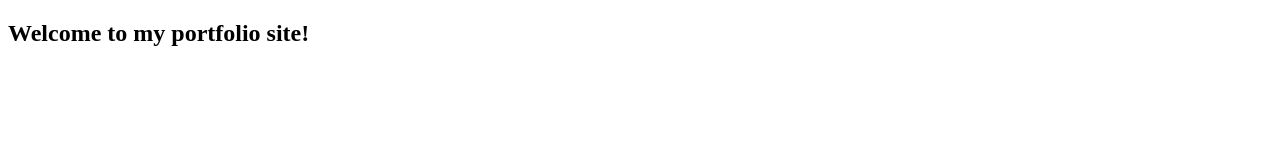
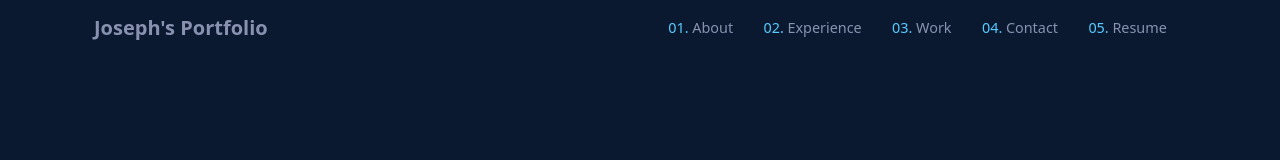
Before and after one commit to OptimusJc/portfolio-v2, a Gatsby site: page / in a window 1280 px wide. Built offline with nearby package versions, Linux system fonts and the light colour scheme; Gatsby itself is replaced by a stand-in of ours.

Commit message:
style: ADd the header and nav section

```diff
--- a/package.json
+++ b/package.json
@@ -15,6 +15,7 @@
     "clean": "gatsby clean"
   },
   "dependencies": {
+    "bootstrap": "^5.2.1",
     "gatsby": "^4.22.0",
     "gatsby-plugin-image": "^2.22.0",
     "gatsby-plugin-sass": "^5.22.0",
@@ -23,6 +24,7 @@
     "gatsby-transformer-sharp": "^4.22.0",
     "react": "^18.1.0",
     "react-dom": "^18.1.0",
+    "react-icons": "^4.4.0",
     "sass": "^1.54.8"
   }
 }
--- /dev/null
+++ b/src/components/Header.js
@@ -0,0 +1,68 @@
+import React from "react";
+import { HiMenuAlt4 } from "react-icons/hi";
+
+const Header = () => {
+	return (
+		<section class="header">
+			<div class="container">
+				<div class="row">
+					<div class="col">
+						<nav class="navbar navbar-expand-lg">
+							<div class="container-fluid">
+								<a class="navbar-brand" href="#">
+									Joseph's Portfolio
+								</a>
+								<button
+									class="navbar-toggler"
+									type="button"
+									data-bs-toggle="collapse"
+									data-bs-target="#navbarSupportedContent"
+									aria-controls="navbarSupportedContent"
+									aria-expanded="false"
+									aria-label="Toggle navigation"
+								>
+									<HiMenuAlt4 class="navbar-toggler-icon" />
+								</button>
+
+								<div
+									class="collapse navbar-collapse"
+									id="navbarSupportedContent"
+								>
+									<ul class="navbar-nav me-auto mb-2 mb-lg-0">
+										<li class="nav-item">
+											<a class="nav-link active" aria-current="page" href="#">
+												About
+											</a>
+										</li>
+										<li class="nav-item">
+											<a class="nav-link" href="#">
+												Experience
+											</a>
+										</li>
+										<li class="nav-item">
+											<a href="#" class="nav-link">
+												Work
+											</a>
+										</li>
+										<li class="nav-item">
+											<a href="#" class="nav-link">
+												Contact
+											</a>
+										</li>
+										<li class="nav-item">
+											<a href="#" class="nav-link">
+												Resume
+											</a>
+										</li>
+									</ul>
+								</div>
+							</div>
+						</nav>
+					</div>
+				</div>
+			</div>
+		</section>
+	);
+};
+
+export default Header;
--- /dev/null
+++ b/src/components/Layouts.js
@@ -0,0 +1,13 @@
+import React from "react";
+import Header from "./Header.js";
+
+const Layout = ({children}) => {
+    return (
+        <>
+            <Header />
+            {children}
+        </>
+    );
+}
+
+export default Layout;
--- a/src/pages/index.js
+++ b/src/pages/index.js
@@ -1,12 +1,24 @@
-import * as React from "react";
+import React from "react";
+import "bootstrap/dist/css/bootstrap.min.css";
+import "bootstrap/dist/js/bootstrap.min.js";
+import "../styles/main.scss";
+
+import Layout from "../components/Layouts.js";
 
 const IndexPage = () => {
-  return (
-    <section>
-      <h1>Welcome to my portfolio site!</h1>
-    </section>
-  );
-}
-export default IndexPage
+	return (
+		<div>
+			<Layout />
+		</div>
+	);
+};
 
-export const Head = () => <title>Joseph's Portfolio</title>
+export default IndexPage;
+
+export const Head = () => {
+	return (
+		<>
+			<title>Joseph's Portfolio</title>
+		</>
+	);
+};
--- /dev/null
+++ b/src/styles/_header.scss
@@ -0,0 +1,51 @@
+section.header {
+
+    .container-fluid {
+        .navbar-brand {
+            font-weight: bold;
+            color: $slate;
+        }
+
+        button.navbar-toggler {
+            svg.navbar-toggler-icon {
+                color: $slate;
+                width: 40px;
+                height: 40px;
+            }
+
+            &:focus {
+                box-shadow: none;
+            }
+        }
+
+        #navbarSupportedContent .navbar-nav {
+            counter-reset: my-sec-counter;
+
+            a.nav-link {
+                color: $slate;
+                position: relative;
+                padding-inline-start: 1.5rem;
+                margin-inline: 0.7rem;
+
+                &::before {
+                    position: absolute;
+                    counter-increment: my-sec-counter;
+                    content: "0"counter(my-sec-counter)".";
+                    left: 0;
+                    padding-inline-end: 1rem;
+                    color: $blue;
+
+                }
+            }
+        }
+
+        @media (min-width: 64em) {
+            .collapse {
+                ul.navbar-nav {
+                    width: 100%;
+                    justify-content: flex-end;
+                }
+            }
+        }
+    }
+}
--- /dev/null
+++ b/src/styles/_variables.scss
@@ -0,0 +1,11 @@
+$dark-navy: #020c1b;
+$navy: #0a192f;
+$light-navy: #112240;
+$lightest-navy: #233554;
+$slate: #8892b0;
+$light-slate: #ccd6f6;
+$white: #e6f1ff;
+$green: #64ffda;
+$green-tint: rgba(100,255,218,0.1);
+$pink: #f57dff;
+$blue: #57cbff;
--- /dev/null
+++ b/src/styles/main.scss
@@ -0,0 +1,8 @@
+@import "./variables";
+@import "./header";
+
+body {
+    background: $navy;
+    color: $slate;
+    font-size: 0.9rem;
+}
```
Also changed, not shown: 1 other file.
